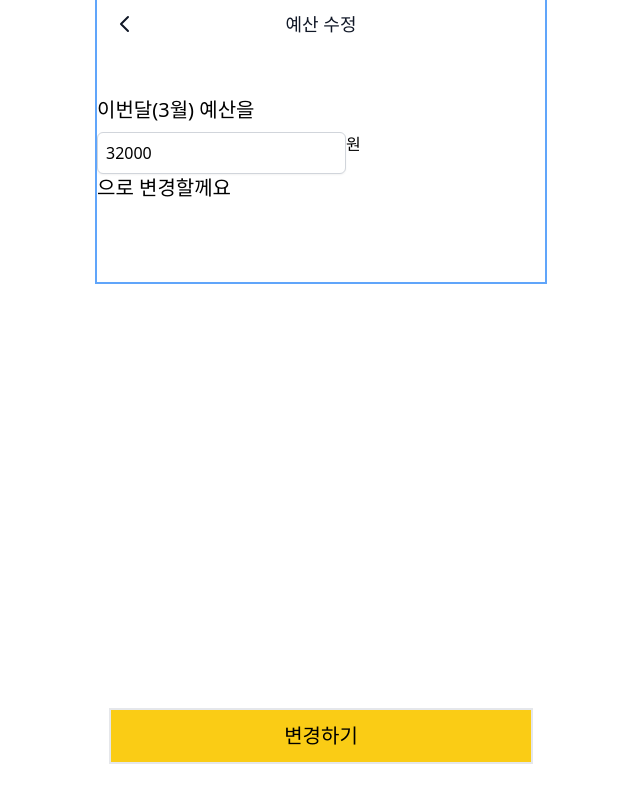
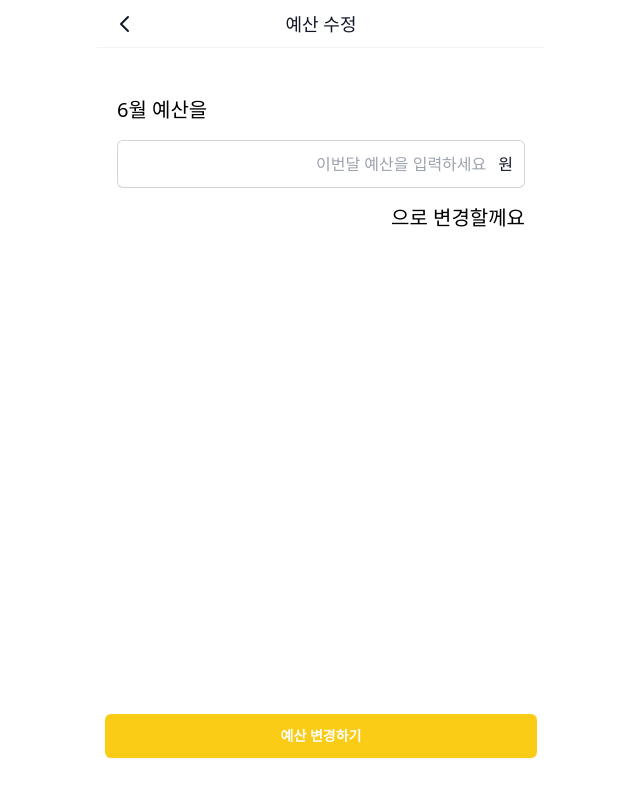
Before and after one commit to moonyoungchu/gagyeboo-project, a Next.js app in the folder Frontend/gongyu-gagyebu/: page /budget in a window 1280 px wide. Shown: the whole page, without its empty margins (319-959 px from the left). Built offline with nearby package versions, Linux system fonts and the light colour scheme.

Commit message:
feat: 예산수정페이지 UI작업 및 일부 스타일 수정

```diff
--- a/Frontend/gongyu-gagyebu/components/layout.tsx
+++ b/Frontend/gongyu-gagyebu/components/layout.tsx
@@ -49,7 +49,7 @@ export default function Layout({
         </div>
       ) : null}
 
-      <div className="pt-24 pb-20 outline outline-2 outline-blue-400">{children}</div>
+      <div className="pt-24 pb-20 ">{children}</div>
     </div>
   );
 }
--- a/Frontend/gongyu-gagyebu/components/navigation.tsx
+++ b/Frontend/gongyu-gagyebu/components/navigation.tsx
@@ -1,5 +1,6 @@
 import Link from "next/link";
 import { useRouter } from "next/router";
+import { cls } from "../libs/utils";
 
 interface NavigationProps {
   canGoBack?: boolean;
@@ -10,7 +11,7 @@ interface NavigationProps {
 export default function Navigation({
   canGoBack,
   showMenubar,
-  title
+  title,
 }: NavigationProps) {
   const router = useRouter();
 
@@ -22,7 +23,10 @@ export default function Navigation({
 
   return (
     <div
-      className="bg-white w-full h-12 max-w-md text-lg font-medium text-gray-900 top-0 fixed flex justify-center items-center"
+      className={cls(
+        "bg-white w-full h-12 max-w-md text-lg font-medium text-gray-900 top-0 fixed flex justify-center items-center",
+        canGoBack ? "border-b border-gray-100" : ""
+      )}
     >
       {title}
 
--- a/Frontend/gongyu-gagyebu/pages/budget.tsx
+++ b/Frontend/gongyu-gagyebu/pages/budget.tsx
@@ -10,26 +10,37 @@ const Budget: NextPage = () => {
         <title>{`예산 수정`}</title>
       </Head>
 
-      <div className="flex text-xl"> 이번달(3월) 예산을</div>
+      <div className="px-5 pb-2 flex flex-col ">
+        <div className="flex text-xl mb-4"> 6월 예산을</div>
 
-      <div className="flex mt-2">
-        <input
-          id="amount"
-          value="32000"
-          className="w-30 appearance-none p-2 border border-gray-300 rounded-md shadow-sm placeholder-gray-400 focus:outline-none focus:ring-orange-500 focus:border-orange-500"
-        /> 원
+        <div
+          className="flex rounded-md mb-4
+          ring-1 ring-inset ring-gray-300
+          focus-within:ring-2 focus-within:ring-inset focus-within:ring-yellow-400"
+        >
+          <input
+            type="text"
+            name="budget"
+            className="text-right block flex-1 border-0 bg-transparent py-3 pl-3 text-gray-900 placeholder:text-gray-400 focus:ring-0"
+            placeholder="이번달 예산을 입력하세요"
+          />
+          <span className="flex select-none items-center pr-3 text-gray-900">
+            원
+          </span>
+        </div>
+
+        <div className="flex text-xl justify-end"> 으로 변경할께요</div>
       </div>
 
-      <div className="flex text-xl"> 으로 변경할께요</div>
-
-
-
-
-      <div
-        className="w-full h-12 max-w-md bottom-10 fixed flex justify-center items-center"
-      >
-        <button className="w-full mx-3 py-3 flex text-xl items-center justify-center bg-yellow-400 border-solid border-2">
-          변경하기
+      <div className="w-full h-12 max-w-md bottom-10 fixed flex justify-center items-center">
+        <button
+          type="submit"
+          className="block w-full rounded-md py-3 mx-2
+              text-center text-sm font-semibold text-white shadow-sm
+              bg-yellow-400 hover:bg-yellow-300
+              focus-visible:outline focus-visible:outline-2 focus-visible:outline-offset-2 focus-visible:outline-yellow-400"
+        >
+          예산 변경하기
         </button>
       </div>
     </Layout>
--- a/Frontend/gongyu-gagyebu/pages/items/[id].tsx
+++ b/Frontend/gongyu-gagyebu/pages/items/[id].tsx
@@ -53,7 +53,7 @@ const EditPage: NextPage = () => {
                   <input
                     type="text"
                     name="amount"
-                    className="block flex-1 border-0 bg-transparent py-1.5 pl-3 text-gray-900 placeholder:text-gray-400 focus:ring-0"
+                    className="text-right block flex-1 border-0 bg-transparent py-1.5 pl-3 text-gray-900 placeholder:text-gray-400 focus:ring-0"
                     placeholder="지출금액을 입력하세요"
                   />
                   <span className="flex select-none items-center pr-3 text-gray-900">
--- a/Frontend/gongyu-gagyebu/pages/items/add.tsx
+++ b/Frontend/gongyu-gagyebu/pages/items/add.tsx
@@ -33,7 +33,7 @@ const Add: NextPage = () => {
                   <input
                     type="text"
                     name="date"
-                    className="block flex-1 border-0 bg-transparent py-1.5 pl-1 text-gray-900 placeholder:text-gray-400 focus:ring-0"
+                    className="text-right block flex-1 border-0 bg-transparent py-1.5 pl-1 text-gray-900 placeholder:text-gray-400 focus:ring-0"
                     placeholder="##"
                   />
                   <span className="flex select-none items-center pr-3 text-gray-900">
@@ -59,7 +59,7 @@ const Add: NextPage = () => {
                   <input
                     type="text"
                     name="amount"
-                    className="block flex-1 border-0 bg-transparent py-1.5 pl-3 text-gray-900 placeholder:text-gray-400 focus:ring-0"
+                    className="text-right block flex-1 border-0 bg-transparent py-1.5 pl-3 text-gray-900 placeholder:text-gray-400 focus:ring-0"
                     placeholder="지출금액을 입력하세요"
                   />
                   <span className="flex select-none items-center pr-3 text-gray-900">
```
